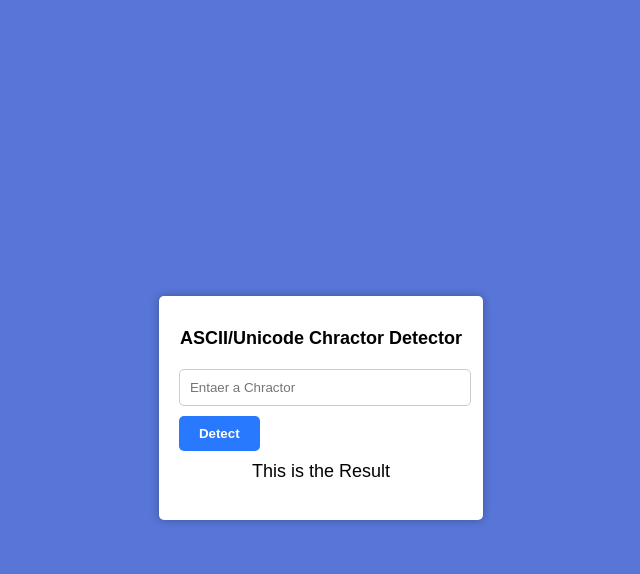
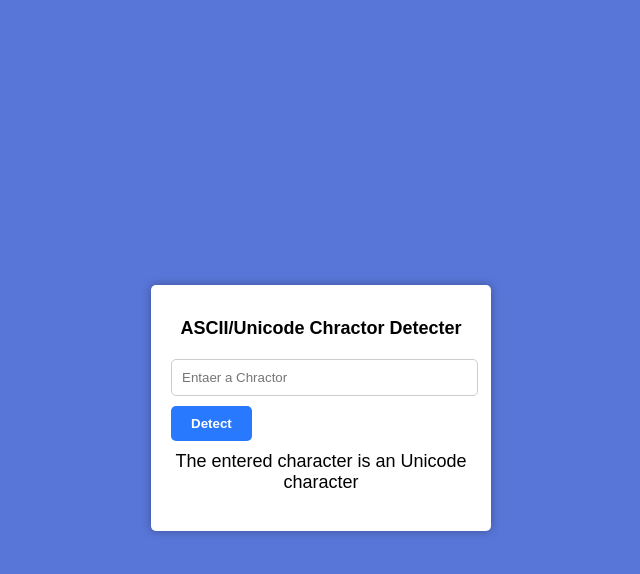
Before and after one commit to shafiq9/ASCII-Unicode-Charactor-Detector, a plain HTML site: page index.html in a window 1280 px wide. Both pictures are taken after a click on the button "Detect". Shown: the whole page, without its empty margins (319-959 px from the left). Drawn offline with Linux system fonts and the light colour scheme.

Commit message:
javascript done

```diff
--- a/app.js
+++ b/app.js
@@ -0,0 +1,16 @@
+
+function detectCharacter(){
+    const charactorInput = document.getElementById("charactorInput");
+    const result = document.getElementById("result");
+
+    const character = charactorInput.value;
+
+    if(isASCII(character)){
+        result.innerText = "The entered character is an ASCII character"
+    }else{
+        result.innerText = "The entered character is an Unicode character"
+    }
+}
+function isASCII(character){
+    return character.charCodeAt(0) <= 127;
+}
--- a/index.html
+++ b/index.html
@@ -3,15 +3,15 @@
 <head>
     <meta charset="UTF-8">
     <meta name="viewport" content="width=device-width, initial-scale=1.0">
-    <title>ASCII/Unicode Chractor Detector</title>
+    <title>ASCII/Unicode Chracter Detector</title>
     <link rel="stylesheet" href="style.css">
 </head>
 <body>
 
     <div class="container">
-        <h1>ASCII/Unicode Chractor Detector</h1>
-        <input type="text" id="charactorInput" maxlength="1" placeholder="Entaer a Chractor">
-        <button onclick="detectChractor()">Detect</button>
+        <h1>ASCII/Unicode Chractor Detecter</h1>
+        <input type="text" id="charactorInput" maxlength="1000" placeholder="Entaer a Chractor">
+        <button onclick="detectCharacter()">Detect</button>
         <p id="result">This is the Result</p>
     </div>
 
```
